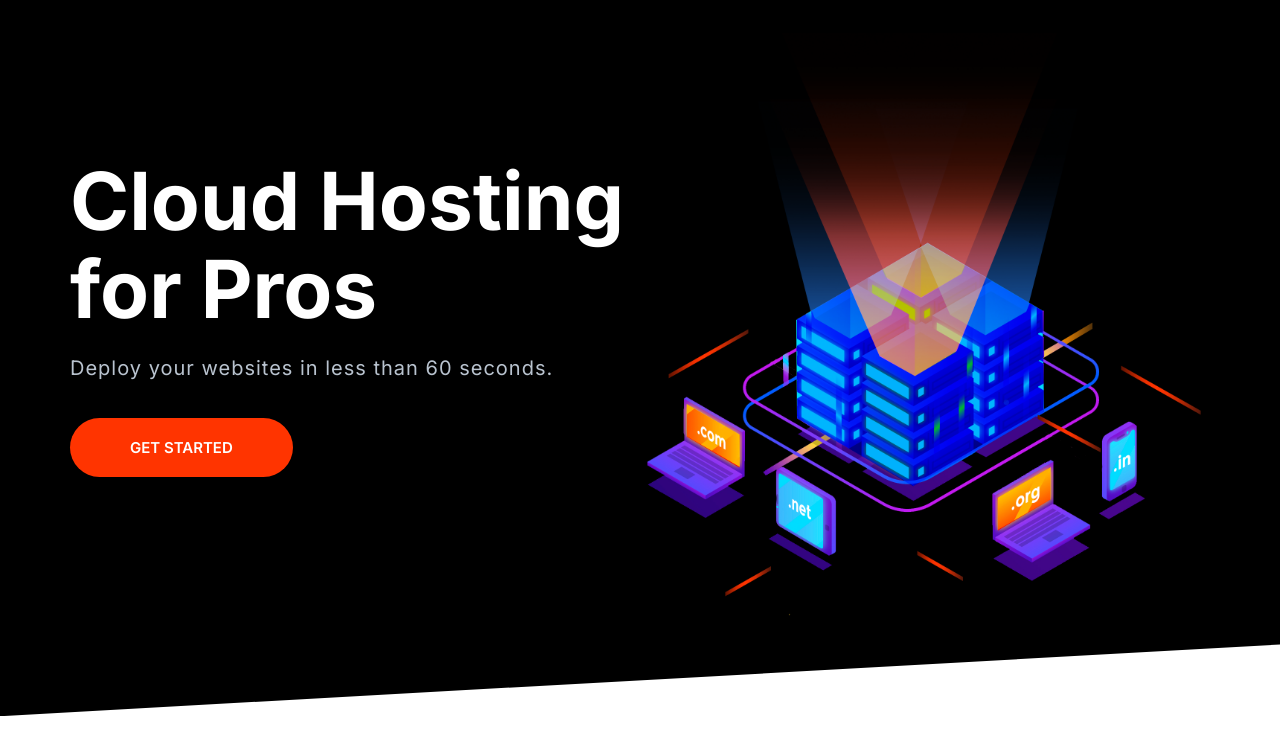
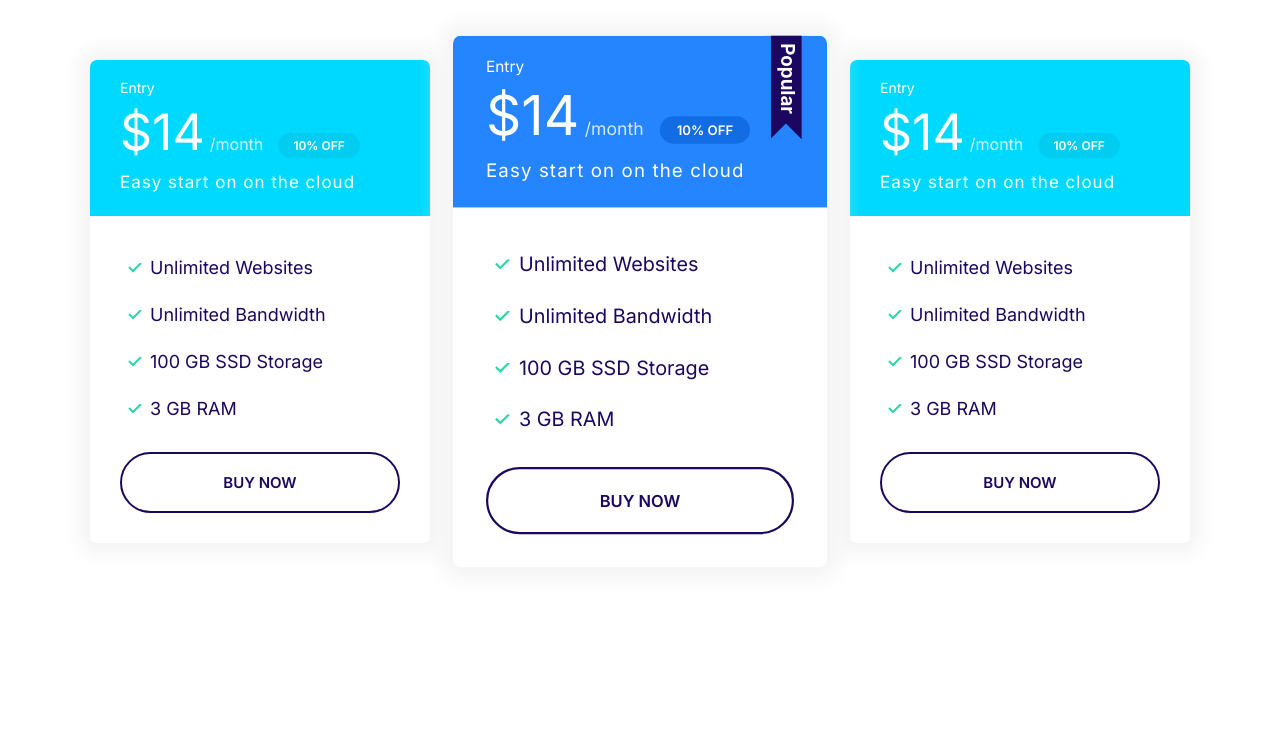
Before and after one commit to christymadilao/html-project, a plain HTML site: page index.html in a window 1280 px wide. Drawn offline with Linux system fonts and the light colour scheme.

Commit message:
Built plans block component.

```diff
--- a/css/styles.css
+++ b/css/styles.css
@@ -200,10 +200,18 @@ a {
   font-size: 1.8rem;
   font-weight: 600;
   margin: 1rem 0;
+  outline: 0;
   padding: 2rem 3rem;
   text-align: center;
   text-transform: uppercase;
   white-space: nowrap;
+}
+
+.btn .icon {
+  width: 2rem;
+  height: 2rem;
+  margin-right: 1rem;
+  vertical-align: middle;
 }
 
 .btn--primary {
@@ -283,7 +291,7 @@ a {
 .input-group .input {
   border: 0;
   flex-grow: 1;
-  padding: 1.5rem 1rem;
+  padding: 1.5rem 2rem;
 }
 
 .input-group .btn {
@@ -317,11 +325,19 @@ a {
   color: #fff;
 }
 
+.card--primary .badge--primary {
+  background: #126de4;
+}
+
 .card--secondary .badge--secondary {
   background: #02cdf1;
 }
 
 /* Plans */
+.plan {
+  transition: transform 0.2s ease-out;
+}
+
 .plan__name {
   color: #fff;
   margin: 0;
@@ -351,6 +367,10 @@ a {
   margin-bottom: 2rem;
 }
 
+.plan--popular {
+  transform: scale(1.1);
+}
+
 .plan--popular .card__header {
   position: relative;
 }
@@ -362,6 +382,14 @@ a {
   position: absolute;
   top: -6px;
   right: 5%;
+}
+
+.plan:hover {
+  transform: scale(1.05);
+}
+
+.plan--popular:hover {
+  transform: scale(1.15);
 }
 
 @media screen and (min-width: 1024px) {
@@ -698,3 +726,38 @@ a {
     align-self: center;
   }
 }
+
+/* Domain Block */
+.block-domain .input-group {
+  box-shadow: 0 0 30px 20px #e6ebee;
+  border: 0;
+  margin: 4rem auto;
+  max-width: 670px;
+}
+
+.block-domain__prices {
+  display: grid;
+  grid-template-columns: repeat(3, 1fr);
+  grid-template-rows: repeat(2, 6rem);
+  font-size: 2rem;
+  font-weight: 600;
+  justify-items: center;
+  max-width: 700px;
+  margin: 0 auto;
+}
+
+@media screen and (min-width: 768px) {
+  .block-domain__prices {
+    grid-template-columns: repeat(auto-fit, minmax(10rem, 1fr));
+  }
+}
+
+/* Plans Block */
+.block-plans .grid {
+  gap: 8rem 4rem;
+}
+
+.block-plans .card {
+  max-width: 500px;
+  margin: 0 auto;
+}
--- a/index.html
+++ b/index.html
@@ -13,18 +13,69 @@
     <link rel="stylesheet" href="css/styles.css" />
   </head>
   <body>
-    <section class="block block--dark block--skewed-left hero">
-      <div class="container grid grid--1x2">
-        <header class="block__header hero__content">
-          <h1 class="block__heading">Cloud Hosting for Pros</h1>
-          <p class="hero__tagline">
-            Deploy your websites in less than 60 seconds.
-          </p>
-          <a href="" class="btn btn--accent btn--stretched">Get Started</a>
-        </header>
-        <img class="hero__image" src="images/banner.png" alt="" />
+    <section class="block container block-plans">
+      <div class="grid grid--1x3">
+        <div class="plan">
+          <div class="card card--secondary">
+            <header class="card__header">
+              <h3 class="plan__name">Entry</h3>
+              <span class="plan__price">$14</span>
+              <span class="plan__billing-cycle">/month</span>
+              <span class="badge badge--secondary badge--small">10% OFF</span>
+              <span class="plan__description">Easy start on on the cloud</span>
+            </header>
+            <div class="card__body">
+              <ul class="list list--tick">
+                <li class="list__item">Unlimited Websites</li>
+                <li class="list__item">Unlimited Bandwidth</li>
+                <li class="list__item">100 GB SSD Storage</li>
+                <li class="list__item">3 GB RAM</li>
+              </ul>
+              <button class="btn btn--outline btn--block">Buy Now</button>
+            </div>
+          </div>
+        </div>
+        <div class="plan plan--popular">
+          <div class="card card--primary">
+            <header class="card__header">
+              <h3 class="plan__name">Entry</h3>
+              <span class="plan__price">$14</span>
+              <span class="plan__billing-cycle">/month</span>
+              <span class="badge badge--primary badge--small">10% OFF</span>
+              <span class="plan__description">Easy start on on the cloud</span>
+            </header>
+            <div class="card__body">
+              <ul class="list list--tick">
+                <li class="list__item">Unlimited Websites</li>
+                <li class="list__item">Unlimited Bandwidth</li>
+                <li class="list__item">100 GB SSD Storage</li>
+                <li class="list__item">3 GB RAM</li>
+              </ul>
+              <button class="btn btn--outline btn--block">Buy Now</button>
+            </div>
+          </div>
+        </div>
+        <div class="plan">
+          <div class="card card--secondary">
+            <header class="card__header">
+              <h3 class="plan__name">Entry</h3>
+              <span class="plan__price">$14</span>
+              <span class="plan__billing-cycle">/month</span>
+              <span class="badge badge--secondary badge--small">10% OFF</span>
+              <span class="plan__description">Easy start on on the cloud</span>
+            </header>
+            <div class="card__body">
+              <ul class="list list--tick">
+                <li class="list__item">Unlimited Websites</li>
+                <li class="list__item">Unlimited Bandwidth</li>
+                <li class="list__item">100 GB SSD Storage</li>
+                <li class="list__item">3 GB RAM</li>
+              </ul>
+              <button class="btn btn--outline btn--block">Buy Now</button>
+            </div>
+          </div>
+        </div>
       </div>
     </section>
-    <script src="js/main.js"></script>
   </body>
 </html>
```
Also changed, not shown: components/plans-block.html (added, +64 -0 lines).
